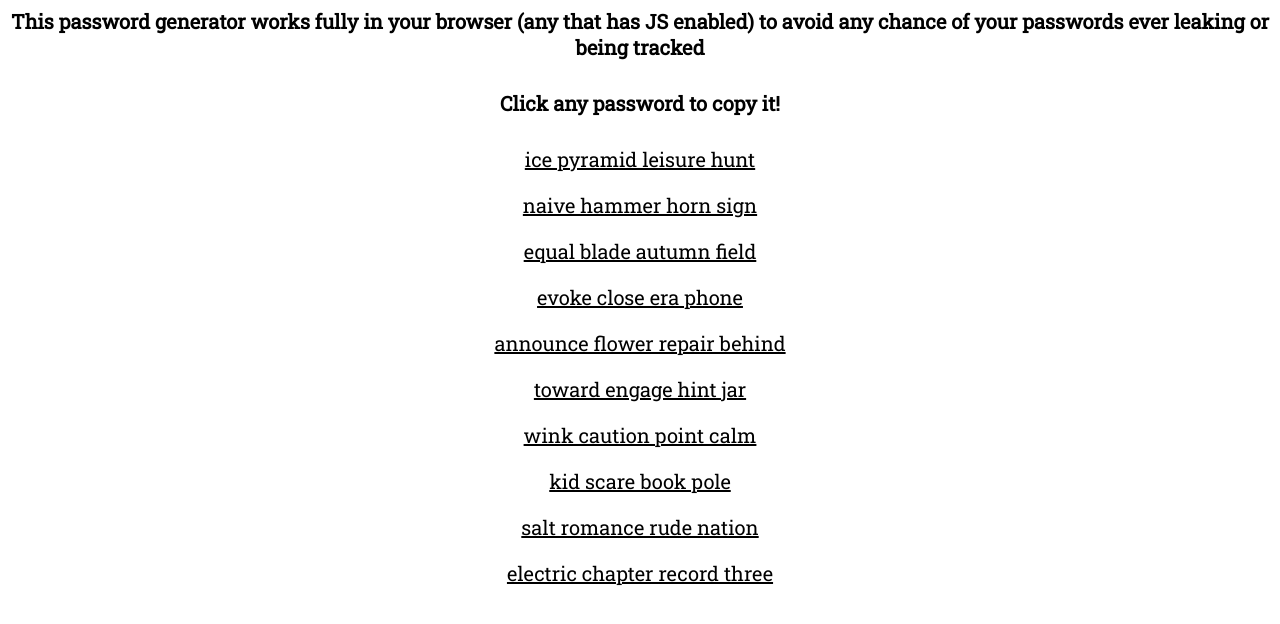
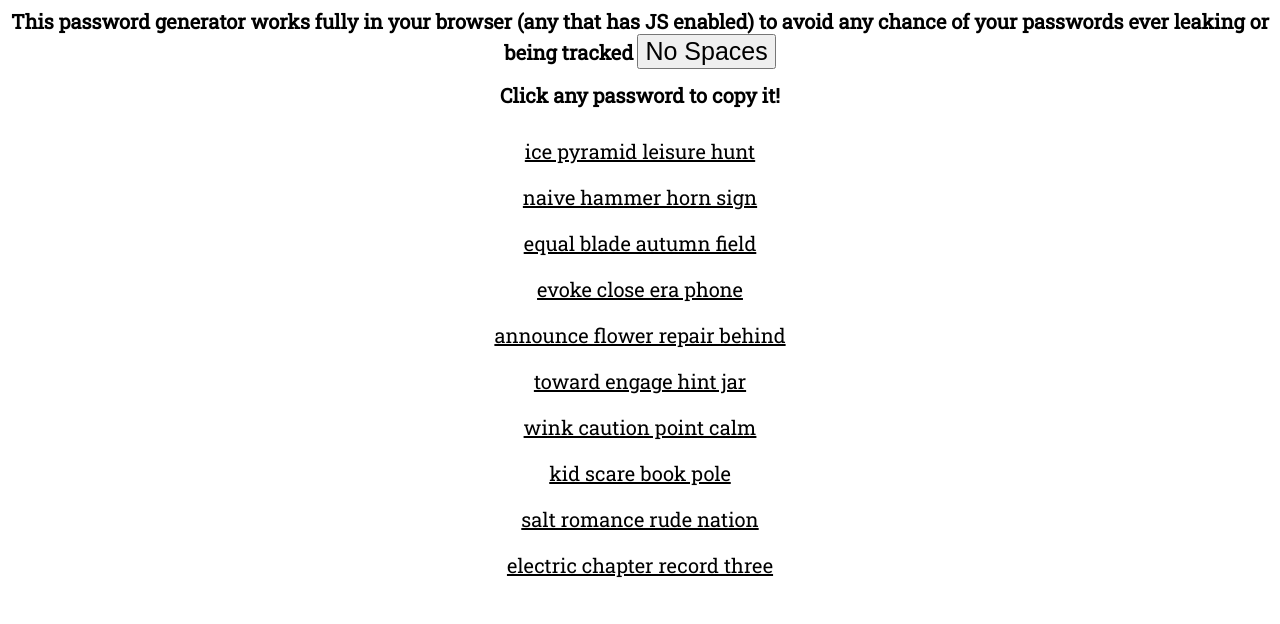
Before and after one commit to Mathspy/password-generator, a plain HTML site: page index.html in a window 1280 px wide. Drawn offline with Linux system fonts and the light colour scheme.

Commit message:
Added No Spaces button

```diff
--- a/index.html
+++ b/index.html
@@ -13,6 +13,13 @@
     h1 {
       font-size: 20px;
       margin-bottom: 30px;
+    }
+    .explaination {
+      display: inline;
+    }
+    button {
+      display: inline;
+      font-size: 25px;
     }
     .password {
       text-decoration: underline;
@@ -36,7 +43,8 @@
   </style>
 </head>
 <body>
-  <h1>This password generator works fully in your browser (any that has JS enabled) to avoid any chance of your passwords ever leaking or being tracked</h1>
+  <h1 class="explaination">This password generator works fully in your browser (any that has JS enabled) to avoid any chance of your passwords ever leaking or being tracked</h1>
+  <button id="no-spaces">No Spaces</button>
   <h1>Click any password to copy it!</h1>
   <div id="passwords"></div>
   <input type="text" class="hide" id="copyable" />
@@ -2130,6 +2138,12 @@
           }, 1000);
         })
       })
+
+      document.getElementById("no-spaces").addEventListener("click", function(event) {
+          passwords.forEach(function (password) {
+            password.innerText = password.innerText.replace(/\s/g, "");
+          })
+        })
     })();
   </script>
 </body>
```
